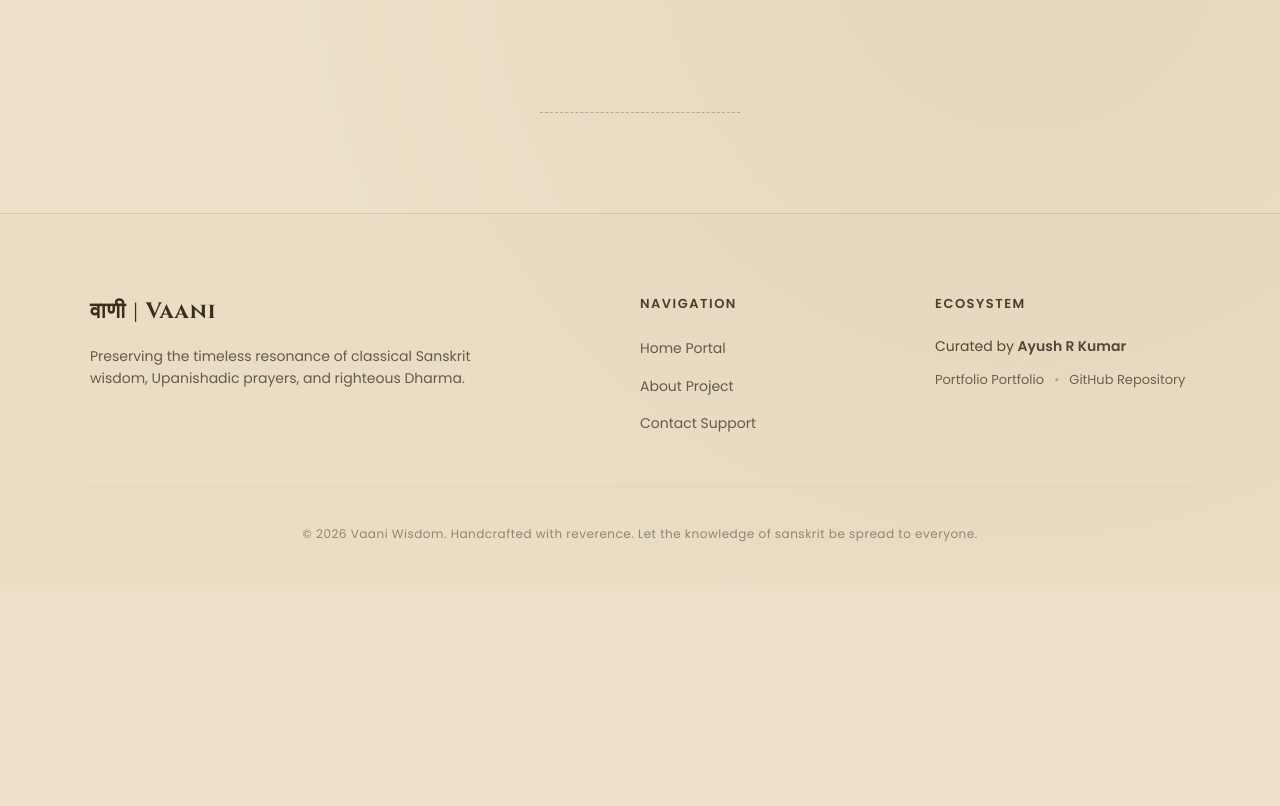
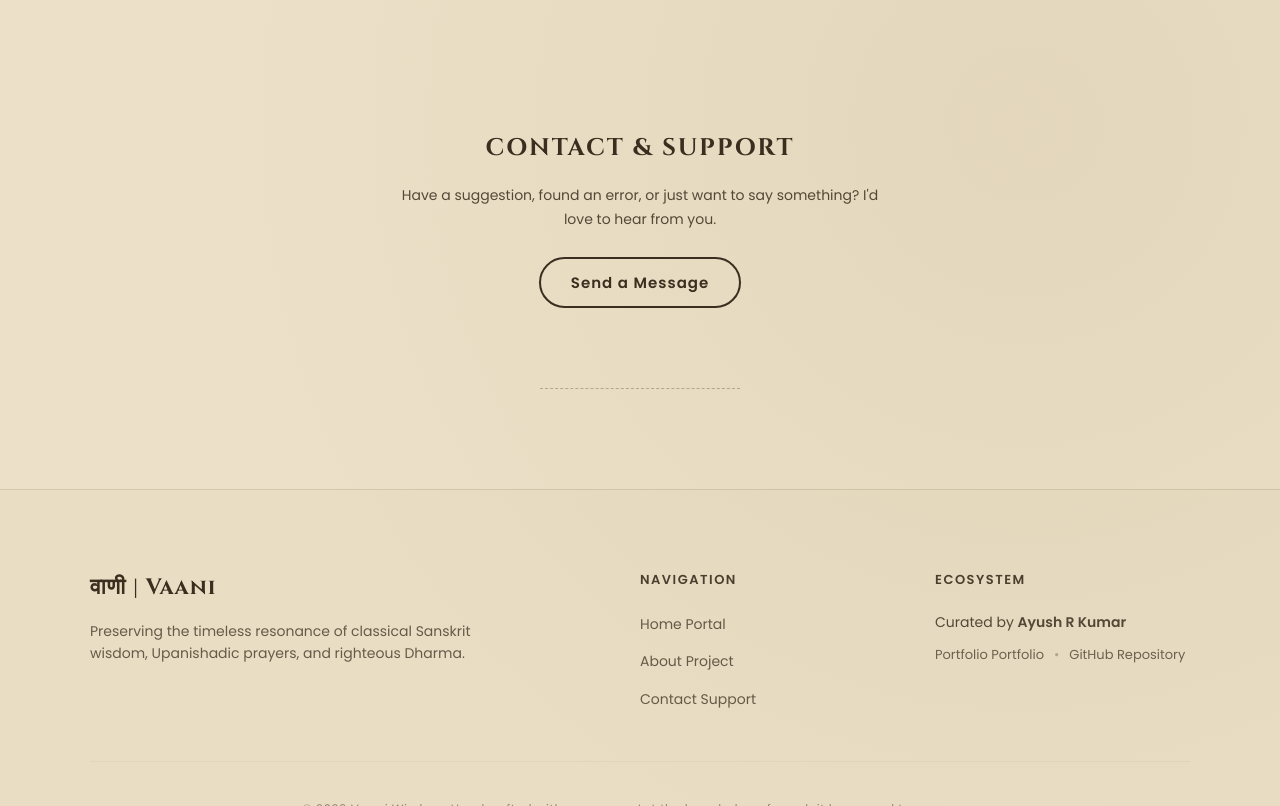
Before and after one commit to ayyushrk/Vaani-Wisdom, a plain HTML site: page index.html in a window 1280 px wide. Shown: the part 1596-2402 px from the top of the page. Before the commit the page ends 2181 px from the top, so only its background shows below. Drawn offline with Linux system fonts and the light colour scheme; a web font is replaced by a local one.

Commit message:
some more changes

```diff
--- a/index.html
+++ b/index.html
@@ -16,6 +16,7 @@
             <li><a href="#" onclick="resetToDailyView(event)">Home</a></li>
             <li><a href="#" id="search-trigger">Search</a></li>
             <li><a href="#about">About</a></li>
+            <li><a href="#contact">Contact</a></li>
 
         </ul>
     </nav>
@@ -73,6 +74,11 @@
         </div>
     </section>
 
+    <section id="contact" class="contribute">
+    <h2 class="section-title">Contact & Support</h2>
+    <p class="contribute-text">Have a suggestion, found an error, or just want to say something? I'd love to hear from you.</p>
+    <a href="mailto:ayushrk@example.com" class="contribute-btn">Send a Message</a>
+</section>
     <hr class="section-divider">
 
     <footer class="main-footer">
@@ -103,6 +109,7 @@
                 </div>
             </div>
 
+
             <div class="footer-bottom">
                 <p>&copy; 2026 Vaani Wisdom. Handcrafted with reverence. Let the knowledge of sanskrit be spread to everyone.</p>
             </div>
```
